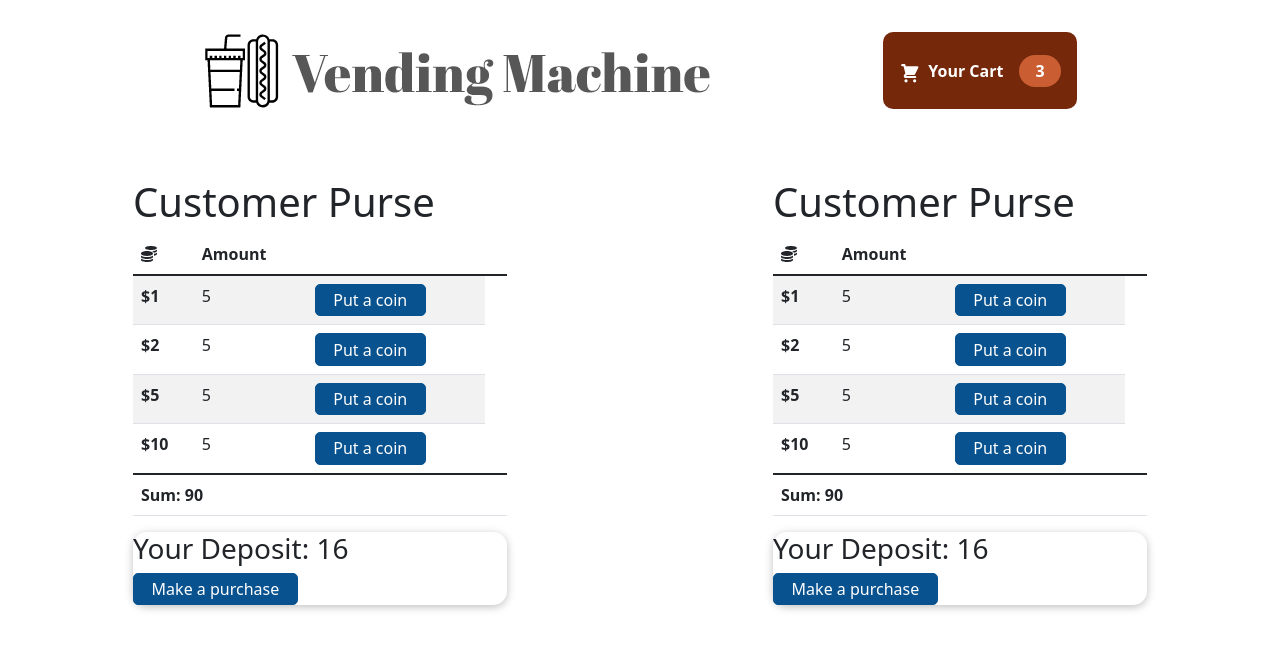
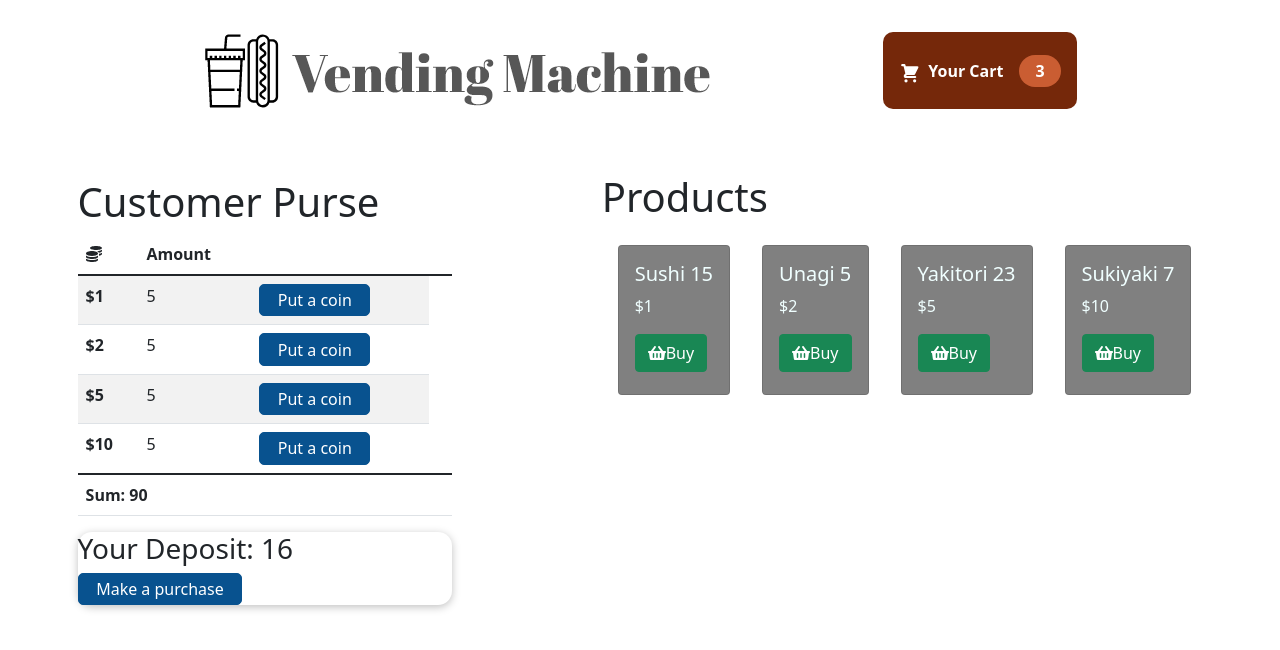
Before and after one commit to Shikhha/vending-machine-react, a React (Create React App) app: page / in a window 1280 px wide. Shown: the top 650 px of the page. Built offline with nearby package versions, Linux system fonts and the light colour scheme.

Commit message:
Added product and cart components

```diff
--- a/public/index.html
+++ b/public/index.html
@@ -28,6 +28,7 @@
   </head>
   <body>
     <noscript>You need to enable JavaScript to run this app.</noscript>
+    <div id="overlays"></div>
     <div id="root"></div>
     <!--
       This HTML file is a template.
--- /dev/null
+++ b/src/Components/Header/Cart/Cart.jsx
@@ -0,0 +1,24 @@
+import React from "react";
+import classes from "../Header.module.css";
+import Modal from "../../UI/Modal";
+const Cart = (props) => {
+  return (
+    <Modal>
+      <ul>
+        {[{ id: "c1", name: "sushi", amount: "2" }].map((item) => (
+          <li>{item.name}</li>
+        ))}
+      </ul>
+      <div className={classes.total}>
+        <span>Total Amount</span>
+        <span>35.62</span>
+      </div>
+      <div className={classes.actions}>
+        <button className={classes["button--alt"]}>Close</button>
+        <button className={classes.button}>Order</button>
+      </div>
+    </Modal>
+  );
+};
+
+export default Cart;
--- a/src/Components/Header/Header.module.css
+++ b/src/Components/Header/Header.module.css
@@ -48,6 +48,53 @@
   animation: bump 300ms ease-out;
 }
 
+.cart-items {
+  list-style: none;
+  margin: 0;
+  padding: 0;
+  max-height: 20rem;
+  overflow: auto;
+}
+
+.total {
+  display: flex;
+  justify-content: space-between;
+  align-items: center;
+  font-weight: bold;
+  font-size: 1.5rem;
+  margin: 1rem 0;
+}
+
+.actions {
+  text-align: right;
+}
+
+.actions button {
+  font: inherit;
+  cursor: pointer;
+  background-color: transparent;
+  border: 1px solid #8a2b06;
+  padding: 0.5rem 2rem;
+  border-radius: 25px;
+  margin-left: 1rem;
+}
+
+.actions button:hover,
+.actions button:active {
+  background-color: #5a1a01;
+  border-color: #5a1a01;
+  color: white;
+}
+
+.actions .button--alt {
+  color: #8a2b06;
+}
+
+.actions .button {
+  background-color: #8a2b06;
+  color: white;
+}
+
 @keyframes bump {
   0% {
     transform: scale(1);
--- /dev/null
+++ b/src/Components/Product/Product.module.css
@@ -0,0 +1,13 @@
+.product-card__container {
+  background-color: grey !important;
+  color: azure;
+  margin: 1em;
+  height: 150px;
+}
+
+.product-card__title {
+  padding-left: 5px;
+}
+.product-container_list {
+  display: flex;
+}
--- /dev/null
+++ b/src/Components/Product/ProductItems.jsx
@@ -0,0 +1,28 @@
+import React, { useState } from "react";
+import classes from "./Product.module.css";
+import { Card, Button } from "react-bootstrap";
+import { FontAwesomeIcon } from "@fortawesome/react-fontawesome";
+import { faShoppingBasket } from "@fortawesome/free-solid-svg-icons";
+
+const ProductItem = (props) => {
+  return (
+    <Card className={classes["product-card__container"]}>
+      <Card.Body>
+        <Card.Title>
+          {props.product.name}
+          <span className={classes["product-card__title"]}>
+            {props.product.amount}
+          </span>
+        </Card.Title>
+        <Card.Text>{`$${props.product.price}`}</Card.Text>
+        <Button variant="success" className={classes.test}>
+          <FontAwesomeIcon icon={faShoppingBasket} />
+          <span>Buy</span>
+        </Button>
+      </Card.Body>
+    </Card>
+  );
+};
+
+ProductItem.prototype = {};
+export default ProductItem;
--- /dev/null
+++ b/src/Components/Product/Products.jsx
@@ -0,0 +1,21 @@
+import React, { useState } from "react";
+import classes from "./Product.module.css";
+import ProductItem from "../Product/ProductItems";
+import AVAILABLE_PRODUCTS from "../../Data/AvailableProducts";
+
+const Products = () => {
+  let [productList, setProductList] = useState(AVAILABLE_PRODUCTS);
+
+  return (
+    <div className={classes["product-container"]}>
+      <h1>Products</h1>
+      <div className={classes["product-container_list"]}>
+        {productList.map((item) => (
+          <ProductItem product={item} />
+        ))}
+      </div>
+    </div>
+  );
+};
+
+export default Products;
--- /dev/null
+++ b/src/Components/UI/Modal.jsx
@@ -0,0 +1,31 @@
+import React, { Fragment } from "react";
+import reactDom from "react-dom";
+
+import classes from "./ui.module.css";
+
+const BackShade = (props) => {
+  return <div className={classes.backshade}></div>;
+};
+const Overlay = (props) => {
+  return (
+    <div className={classes.overlay}>
+      <div className={classes.content}>{props.children}</div>
+    </div>
+  );
+};
+const Modal = (props) => {
+  return (
+    <Fragment>
+      {reactDom.createPortal(
+        <BackShade></BackShade>,
+        document.getElementById("overlays")
+      )}
+      {reactDom.createPortal(
+        <Overlay>{props.children}</Overlay>,
+        document.getElementById("overlays")
+      )}
+    </Fragment>
+  );
+};
+
+export default Modal;
--- a/src/Components/UI/ui.module.css
+++ b/src/Components/UI/ui.module.css
@@ -33,3 +33,44 @@ button:active:disabled {
   color: #666666;
   cursor: not-allowed;
 }
+
+.backshade {
+  position: fixed;
+  top: 0;
+  left: 0;
+  width: 100%;
+  height: 100vh;
+  z-index: 20;
+  background-color: rgba(0, 0, 0, 0.75);
+}
+
+.overlay {
+  position: fixed;
+  top: 20vh;
+  left: 5%;
+  width: 90%;
+  background-color: white;
+  padding: 1rem;
+  border-radius: 14px;
+  box-shadow: 0 2px 8px rgba(0, 0, 0, 0.25);
+  z-index: 30;
+  animation: slide-down 300ms ease-out forwards;
+}
+
+@media (min-width: 768px) {
+  .modal {
+    width: 40rem;
+    left: calc(50% - 20rem);
+  }
+}
+
+@keyframes slide-down {
+  from {
+    opacity: 0;
+    transform: translateY(-3rem);
+  }
+  to {
+    opacity: 1;
+    transform: translateY(0);
+  }
+}
--- a/src/Data/AvailableProducts.js
+++ b/src/Data/AvailableProducts.js
@@ -0,0 +1,8 @@
+const AVAILABLE_PRODUCTS = [
+    {id: "Sushi", name: "Sushi", price: 1.00, amount : 15 },
+    {id: "Unagi", name: "Unagi", price: 2.00, amount : 5 },
+    {id: "Yakitori", name: "Yakitori", price: 5.00, amount : 23 },
+    {id: "Sukiyaki", name: "Sukiyaki", price: 10.00, amount : 7 }
+];
+
+export default AVAILABLE_PRODUCTS;
--- a/src/pages/Main/App.js
+++ b/src/pages/Main/App.js
@@ -1,15 +1,17 @@
 import Header from '../../components/Header/Header';
 import CustomerPurse from '../../components/Customer/CustomerPurse';
+import Products from '../../components/Product/Products';
 import classes from "./App.module.css"
-import Deposit from '../../components/Customer/Deposit/Deposit';
+import Cart from "../../components/Header/Cart/Cart"
+import { Fragment } from 'react';
 
 function App() {
   return (
-    <div>
+    <Fragment>
       <Header />
       <div className={classes.container}><CustomerPurse />
-      <CustomerPurse /></div>
-    </div>
+      <Products /></div>
+    </Fragment>
   );
 }
 
```
Also changed, not shown: src/Components/Header/Cart/Cart.js (deleted).
